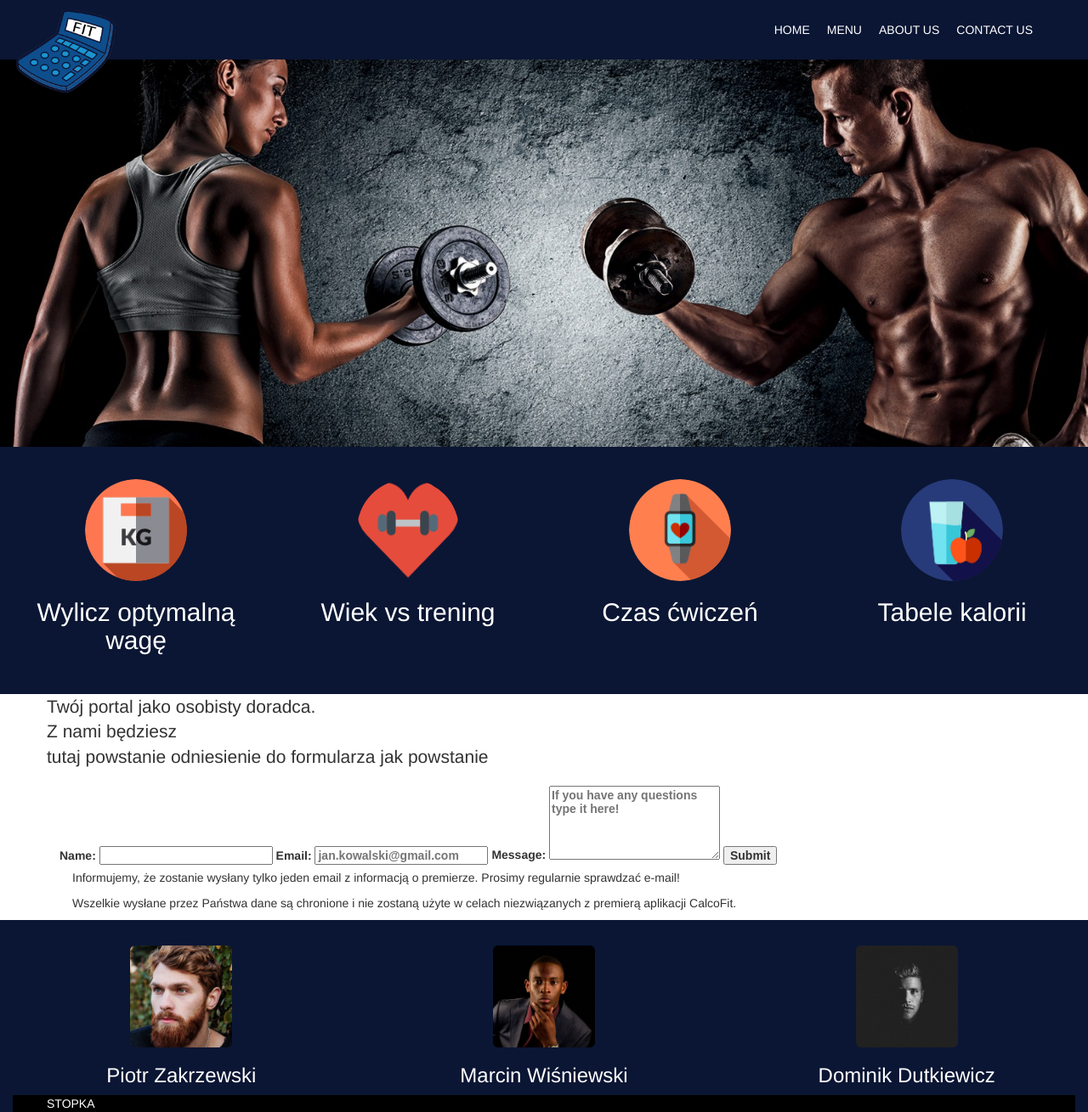
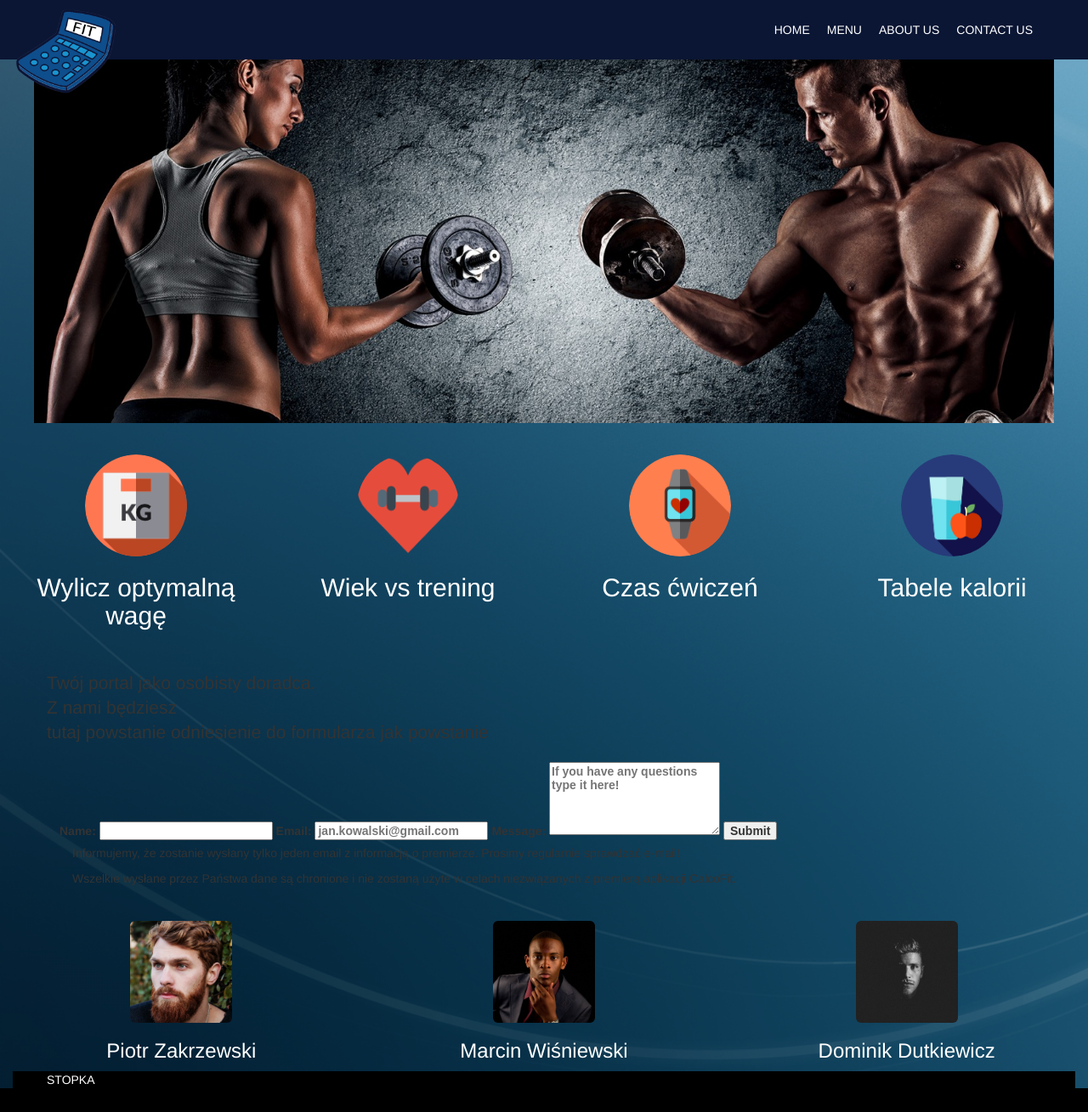
Before and after one commit to zakrza59/jfdd8-frontmeni, a PHP site: page / in a window 1280 px wide. Shown: the whole page at 85% size. After the commit the page ends 1281 px from the top, so only its background shows below. Run offline with PHP 8.4, Linux system fonts and the light colour scheme.

Commit message:
background image changed/added

```diff
--- a/css/main.css
+++ b/css/main.css
@@ -22,6 +22,8 @@
 }
 header {
     padding:0;
+    max-width: 1200px;
+    margin: auto;
 }
 
 
@@ -51,13 +53,11 @@ header {
 }
 
 .zajawka {
-    background: #0b1634;
     width: 100%;
     color: white;
 }
 
 .members {
-    background: rgb(11, 22, 52);
     width: 100%;
     padding-top: 30px;
     padding-bottom: 0;
@@ -84,3 +84,9 @@ footer{
     background: black
 ;
 }
+
+.article {
+    background-image: url("../logo/F8-wallpaper-day.png");
+    background-repeat: no-repeat;
+    background-size: cover;
+}
--- a/index.html
+++ b/index.html
@@ -11,8 +11,8 @@
 
 </head>
 <body>
-<div class="article" style="background: url(/tlo.jpg)">
-</div>
+<div class="article">
+
 
 <nav class="navbar navbar-default  navbar-fixed-top">
     <div class="container">
@@ -137,6 +137,7 @@
         </div>
     </div>
     </div>
+</div>
 </footer>
 
 </body>
```
Also changed, not shown: logo/F8-wallpaper-day.png (added).
